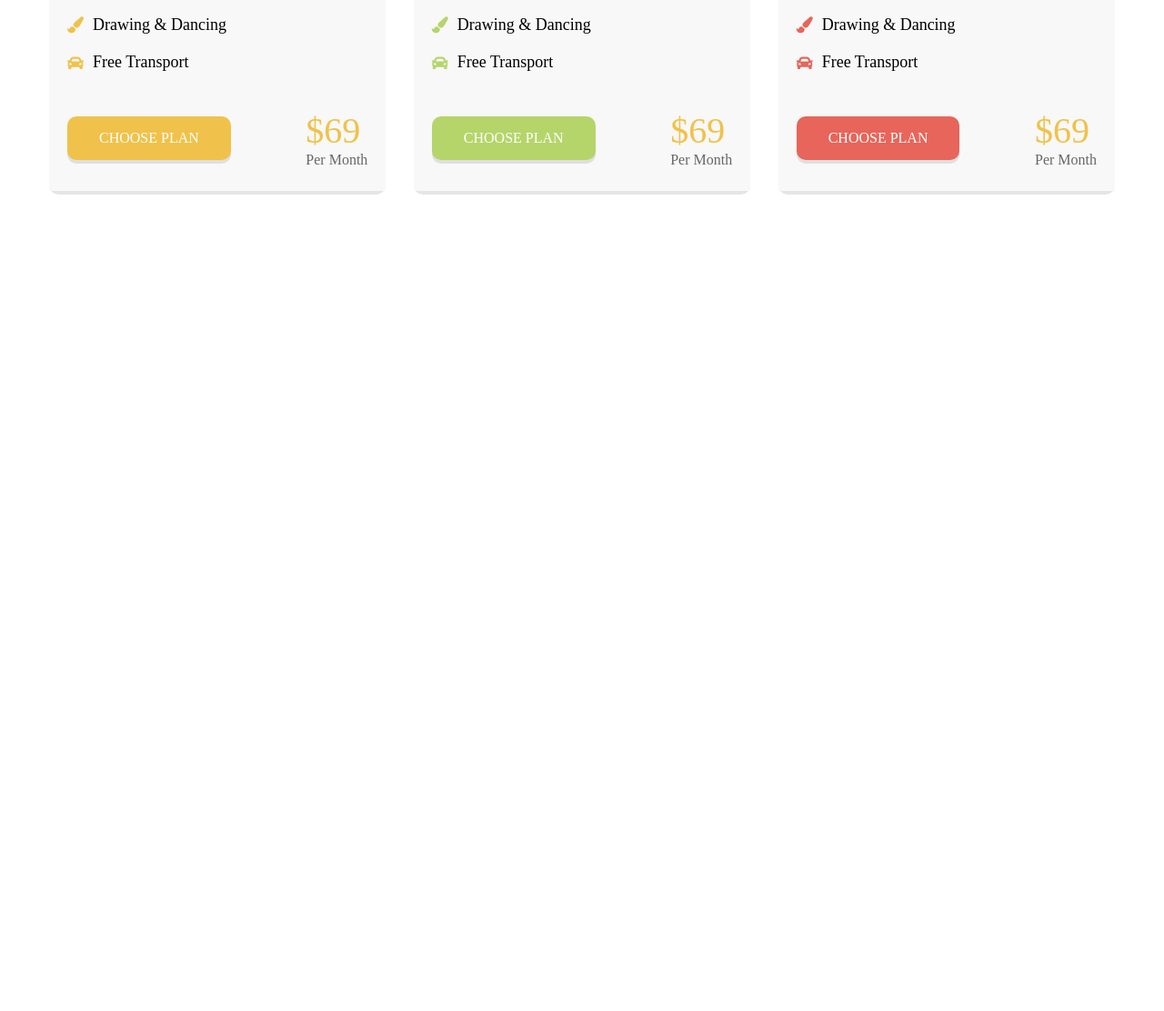
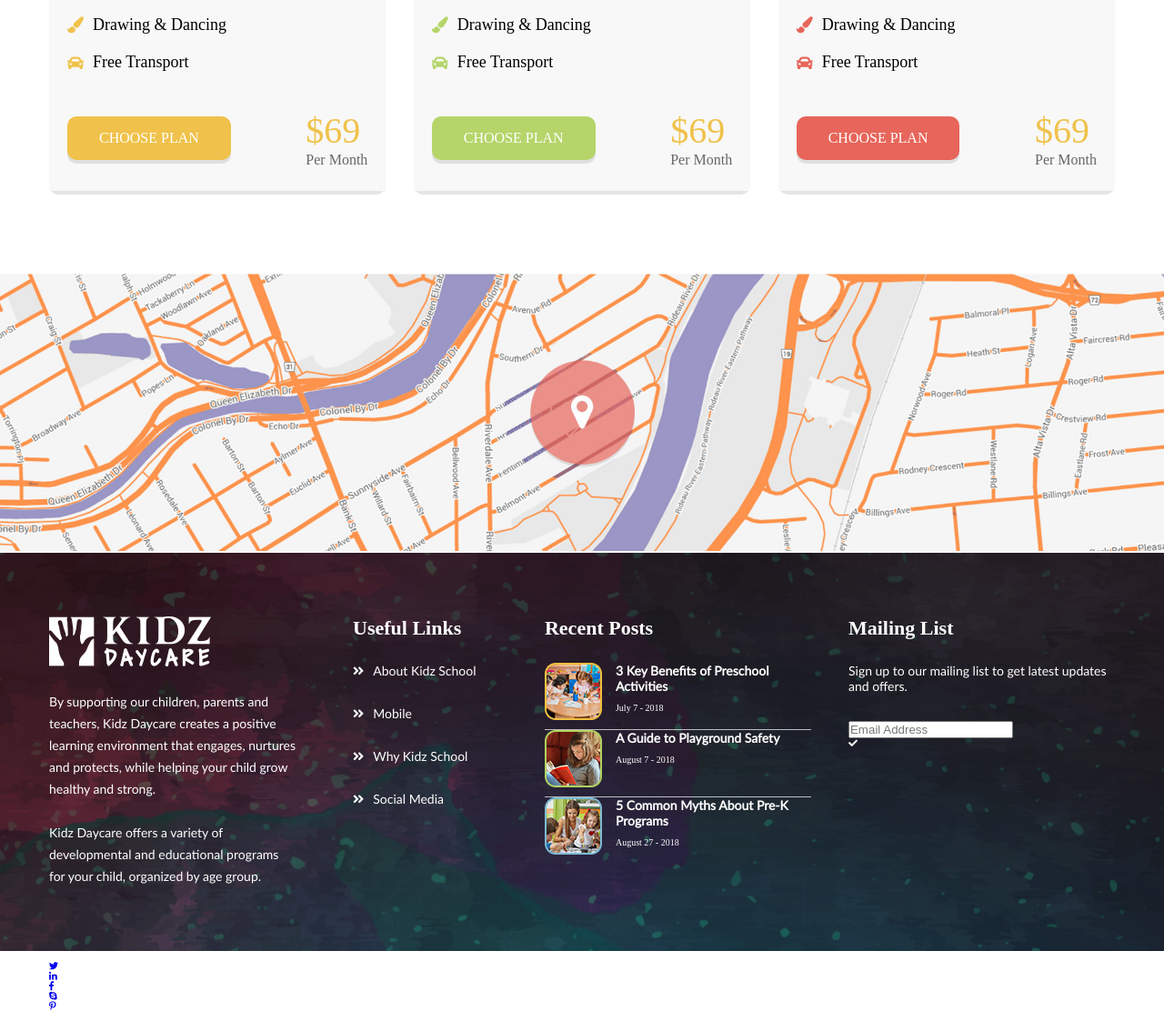
Before and after one commit to vangeliyyulia/Kids-Service, a website: page app/index.html in a window 1280 px wide. Shown: the part 5584-6696 px from the top of the page at 91% size. Before the commit the page ends 5884 px from the top, so only its background shows below. Drawn offline with Linux system fonts and the light colour scheme; a web font is replaced by a local one.

Commit message:
Footer Pt.1

```diff
--- a/app/index.html
+++ b/app/index.html
@@ -484,7 +484,124 @@
                 </ul>
             </div>
         </section>
+        <section class="map">
+            <img src="img/map.jpg" alt="map" class="map__img">
+        </section>
     </main>
+    <footer class="footer">
+        <div class="footer__main">
+            <div class="container">
+                <div class="footer__text">
+                    <a href="#" class="nav__logo">
+                        <img src="img/logo.png" alt="logo">
+                    </a>
+                    <p class="footer__description">
+                        By supporting our children, parents and teachers, Kidz Daycare creates a positive learning environment that engages, nurtures and protects, while helping your child grow healthy and strong.
+                    </p>
+                    <p class="footer__description">
+                        Kidz Daycare offers a variety of developmental and educational programs for your child, organized by age group.
+                    </p>
+                </div>
+                <ul class="footer__links">
+                    <h4 class="footer__item-heading">Useful Links</h4>
+                    <li class="footer__item">
+                        <a href="#" class="footer__link">
+                            <i class="fas fa-angle-double-right"></i>
+                            <span>About Kidz School</span>
+                        </a>
+                    </li>
+                    <li class="footer__item">
+                        <a href="#" class="footer__link">
+                            <i class="fas fa-angle-double-right"></i>
+                            <span>Mobile</span>
+                        </a>
+                    </li>
+                    <li class="footer__item">
+                        <a href="#" class="footer__link">
+                            <i class="fas fa-angle-double-right"></i>
+                            <span>Why Kidz School</span>
+                        </a>
+                    </li>
+                    <li class="footer__item">
+                        <a href="#" class="footer__link">
+                            <i class="fas fa-angle-double-right"></i>
+                            <span>Social Media</span>
+                        </a>
+                    </li>
+                </ul>
+                <ul class="posts">
+                    <h4 class="footer__item-heading">Recent Posts</h4>
+                    <li class="posts__item">
+                        <a href="#" class="posts__link">
+                            <img src="img/blog1.png" alt="post" class="posts__img">
+                            <div class="links__wrapper">
+                                <h5 class="posts__heading">3 Key Benefits of Preschool Activities</h5>
+                                <span class="posts__date">July 7 - 2018</span>
+                            </div>
+                        </a>
+                    </li>
+                    <li class="posts__item">
+                        <a href="#" class="posts__link">
+                            <img src="img/blog2.png" alt="post" class="posts__img">
+                            <div class="links__wrapper">
+                                <h5 class="posts__heading">A Guide to Playground Safety</h5>
+                                <span class="posts__date">August 7 - 2018</span>
+                            </div>
+                        </a>
+                    </li>
+                    <li class="posts__item">
+                        <a href="#" class="posts__link">
+                            <img src="img/blog3.png" alt="post" class="posts__img">
+                            <div class="links__wrapper">
+                                <h5 class="posts__heading">5 Common Myths About Pre-K Programs</h5>
+                                <span class="posts__date">August 27 - 2018</span>
+                            </div>
+                        </a>
+                    </li>
+                </ul>
+                <div class="subscribe">
+                    <h4 class="footer__item-heading">Mailing List</h4>
+                    <p class="subscribe__text">Sign up to our mailing list to get latest updates and offers.</p>
+                    <div class="subscribe__wrapper">
+                        <input type="text" class="subscribe__input" placeholder="Email Address">
+                        <div class="subscribe__ok"><i class="fas fa-check"></i></div>
+                    </div>
+                </div>
+            </div>
+        </div>
+        <div class="footer__bottom">
+            <div class="container">
+                <p class="footer__copyright">&copy; Copyright Kidz School design by Abdus</p>
+                <ul class="footer__social">
+                    <li class="footer__social-links">
+                        <a href="#" class="footer__social__link">
+                            <i class="fab fa-twitter"></i>
+                        </a>
+                    </li>
+                    <li class="footer__social-links">
+                        <a href="#" class="footer__social__link">
+                            <i class="fab fa-linkedin-in"></i>
+                        </a>
+                    </li>
+                    <li class="footer__social-links">
+                        <a href="#" class="footer__social__link">
+                            <i class="fab fa-facebook-f"></i>
+                        </a>
+                    </li>
+                    <li class="footer__social-links">
+                        <a href="#" class="footer__social__link">
+                            <i class="fab fa-skype"></i>
+                        </a>
+                    </li>
+                    <li class="footer__social-links">
+                        <a href="#" class="footer__social__link">
+                            <i class="fab fa-pinterest-p"></i>
+                        </a>
+                    </li>
+                </ul>
+            </div>
+        </div>
+    </footer>
 
     <script src="js/scripts.min.js"></script>
 </body>
--- /dev/null
+++ b/app/sass/components/_footer.scss
@@ -0,0 +1,112 @@
+.footer {
+    color: #fff;
+
+    &__main {
+        background-image: url(../img/footer.jpg);
+        background-size: cover;
+        background-position: center top;
+        padding: 7rem 0;
+
+        & .container {
+            display: flex;
+            justify-content: space-between;
+        }
+    }
+
+    &__text {
+        width: 25%;
+        color: #fff;
+    }
+
+    &__description {
+        font-family: "Lato-Regular";
+        font-size: 1.4rem;
+        line-height: 1.7;
+        max-width: 27.1rem;
+
+        &:not(:last-child) {
+            margin-top: 2.5rem;
+            margin-bottom: 2.5rem;
+        }
+    }
+
+    &__links {
+        width: 14.5%;
+    }
+
+    &__item-heading {
+        font-family: "Dosis-SemiBold";
+        font-size: 2.2rem;
+        margin-bottom: 2.5rem;
+    }
+
+    &__item {
+        &:not(:last-child) {
+            margin-bottom: 3rem;
+        }
+    }
+
+    &__link {
+        color: #fff;
+        text-decoration: none;
+        font-family: "Lato-Regular";
+        font-size: 1.4rem;
+        display: flex;
+        align-items: center;
+        transition: color .5s;
+
+        &:hover {
+            color: $red;
+        }
+
+        & span {
+            margin-left: 1rem;
+        }
+    }
+}
+
+.posts {
+    width: 25%;
+
+    &__item {
+        padding-bottom: 1rem;
+
+        &:not(:last-child) {
+            border-bottom: 1px solid rgba(255, 255, 255, .7);
+        }
+    }
+
+    & .links__wrapper {
+        display: flex;
+        flex-direction: column;
+        padding-left: 1.5rem;
+    }
+
+    &__link {
+        display: flex;
+        align-items: flex-start;
+        color: #fff;
+        text-decoration: none;
+        transition: opacity .5s;
+
+        &:hover {
+            opacity: .7;
+        }
+    }
+
+    &__heading {
+        margin-bottom: 1rem;
+        font-family: "Lato-Regular";
+        font-size: 1.4rem;
+    }
+}
+
+.subscribe {
+    width: 25%;
+
+    &__text {
+        font-family: "Lato-Regular";
+        font-size: 1.4rem;
+        margin-bottom: 3rem;
+    }
+}
--- a/app/sass/main.scss
+++ b/app/sass/main.scss
@@ -11,6 +11,7 @@
 @import 'vendors/purejscarousel';
 
 @import 'components/header';
+@import 'components/footer';
 @import 'components/slider';
 @import 'components/nav';
 @import 'components/btn';
```
Also changed, not shown: app/css/main.min.css, app/img/map.jpg (added).
